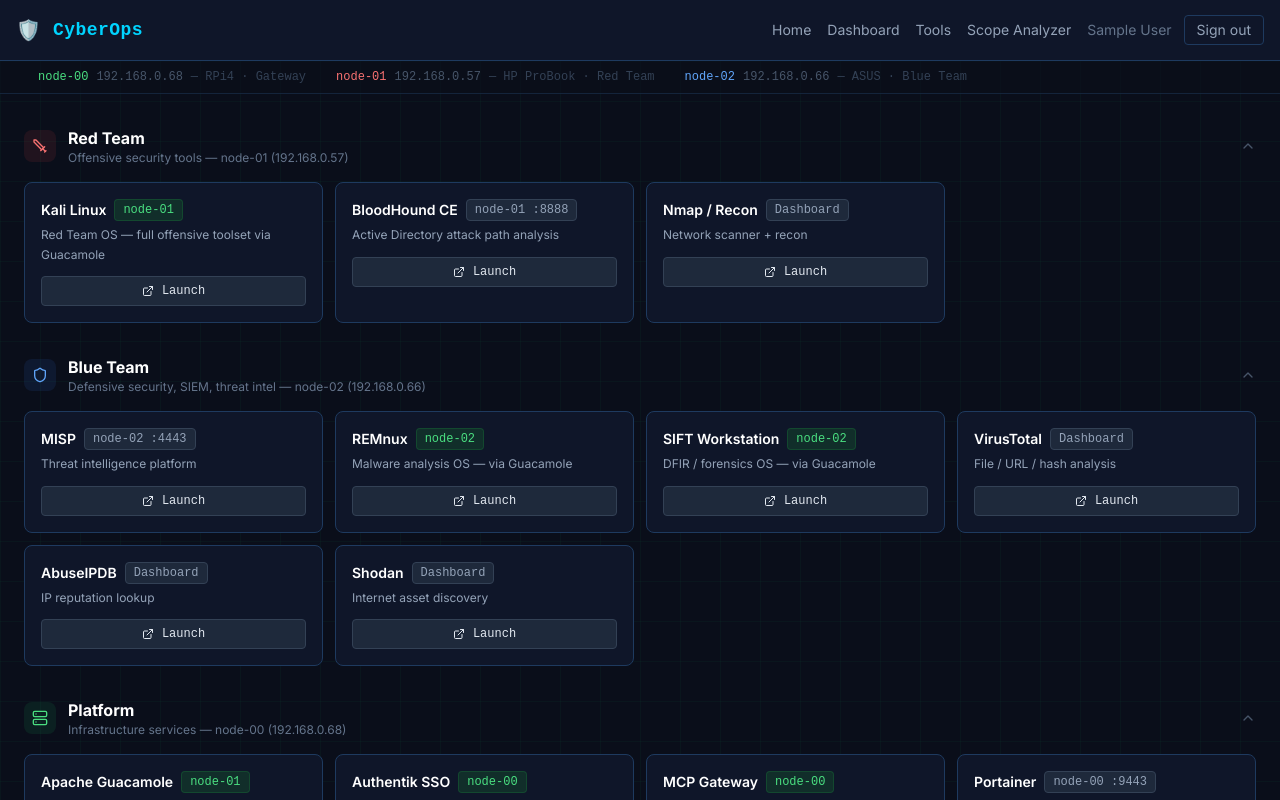
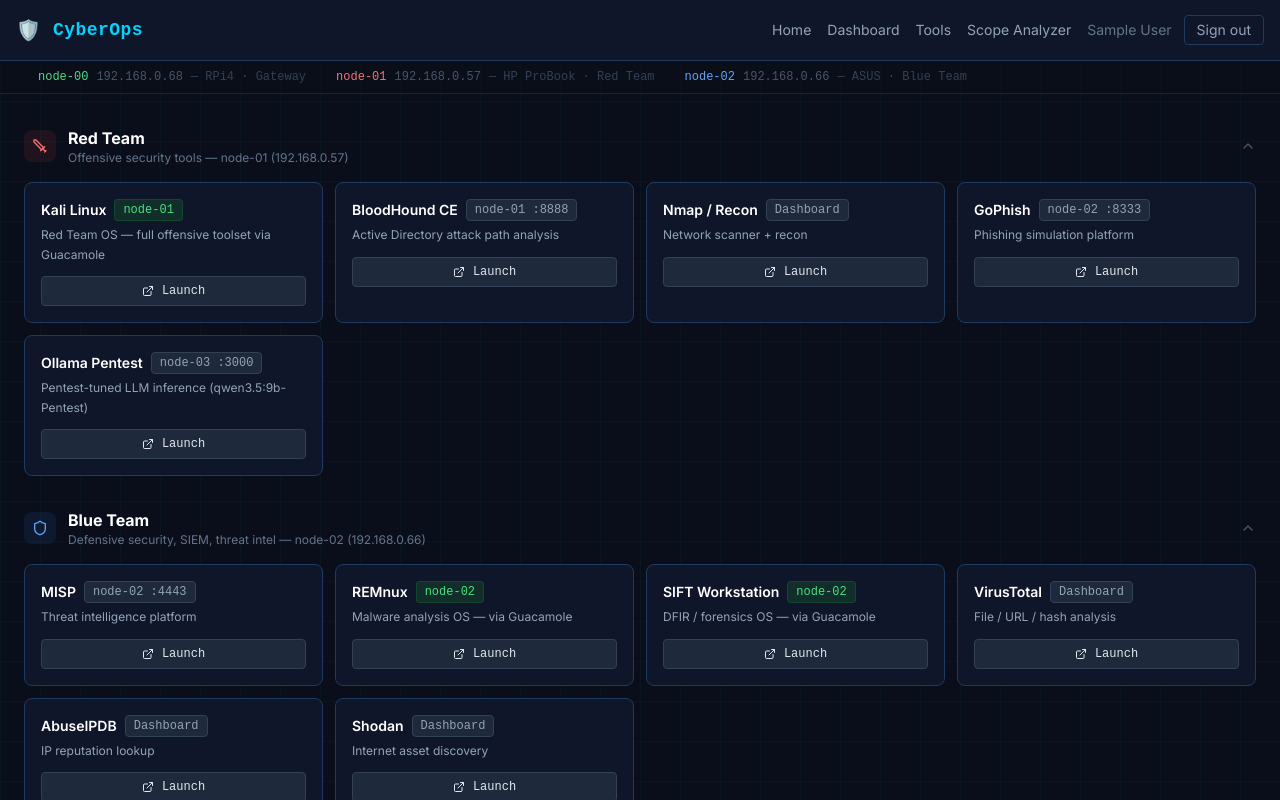
Before and after one commit to luizferreiraglasgow/cyberops-portal, a Next.js app: page / in a window 1280 px wide. Shown: the top 800 px of the page. Built offline with nearby package versions, Linux system fonts and the light colour scheme; no server answers; sample sign-in values are in the browser's storage.

Commit message:
feat(dashboard): add GoPhish + Ollama Pentest cards to Red Team section

```diff
--- a/src/components/PlatformDashboard.tsx
+++ b/src/components/PlatformDashboard.tsx
@@ -56,6 +56,20 @@
     description: "Network scanner + recon",
     url: "/dashboard",
     badge: "Dashboard",
+    external: false,
+  },
+  {
+    name: "GoPhish",
+    description: "Phishing simulation platform",
+    url: "https://192.168.0.66:8333",
+    badge: "node-02 :8333",
+    external: false,
+  },
+  {
+    name: "Ollama Pentest",
+    description: "Pentest-tuned LLM inference (qwen3.5:9b-Pentest)",
+    url: "http://192.168.0.64:3000",
+    badge: "node-03 :3000",
     external: false,
   },
 ];
```
